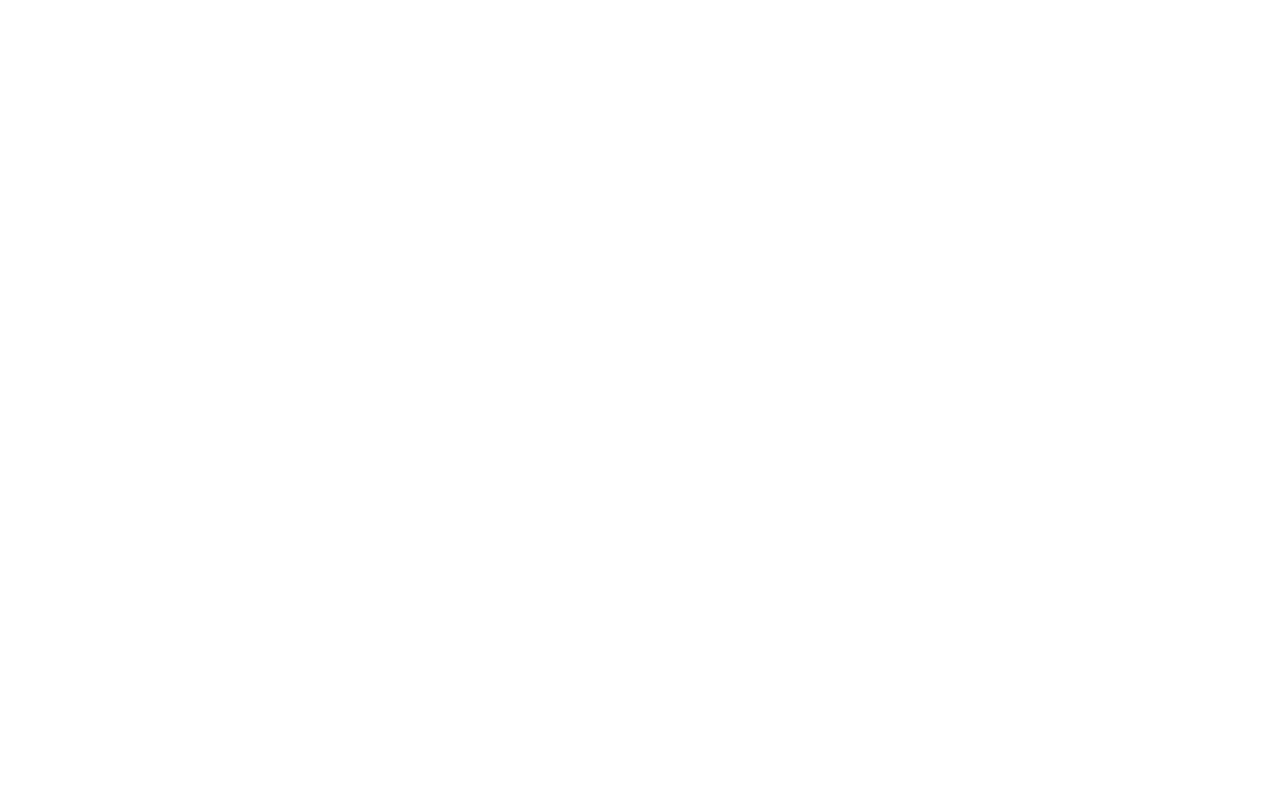
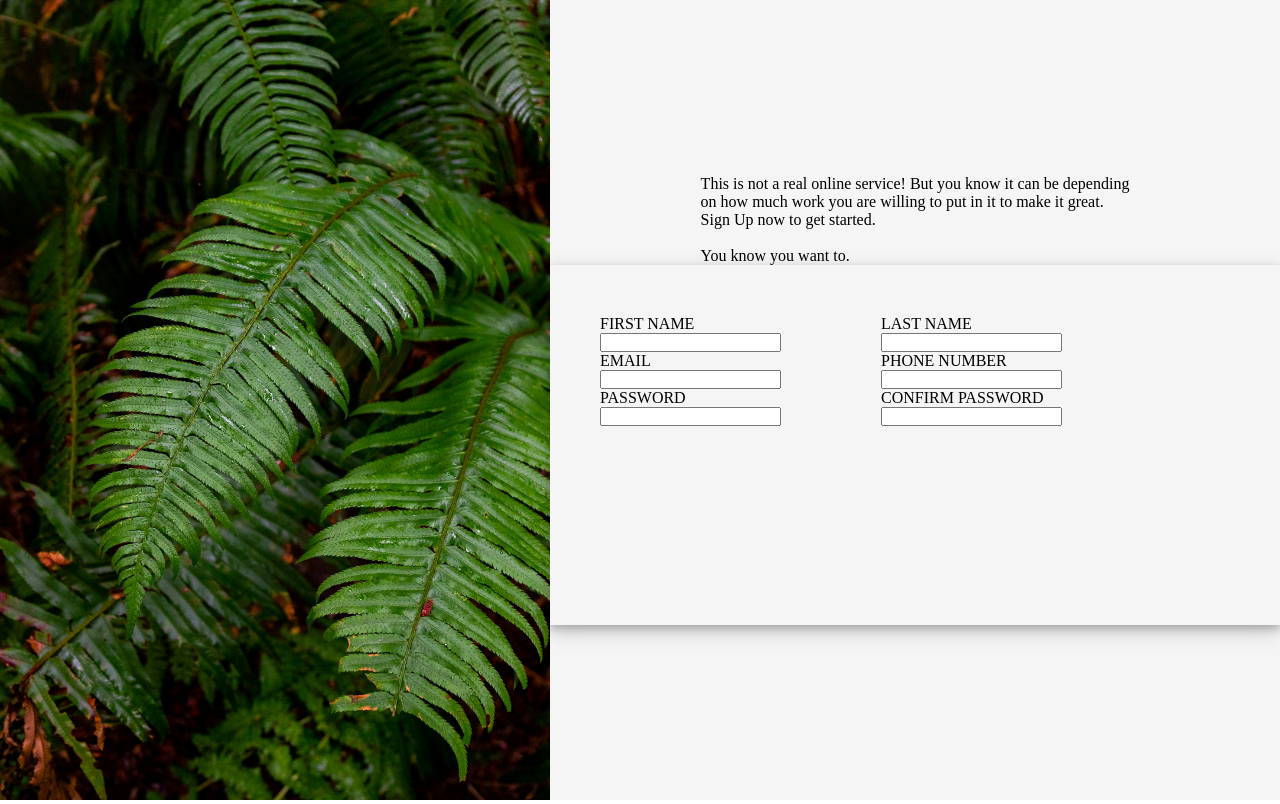
Before and after one commit to kelxir/Form-basics, a plain HTML site: page index.html in a window 1280 px wide. Drawn offline with Linux system fonts and the light colour scheme.

Commit message:
Almost finished

```diff
--- a/index.html
+++ b/index.html
@@ -7,6 +7,59 @@
     <link rel="stylesheet" href="./style.css">
 </head>
 <body>
+    <div class="container">
+        <div class="left">
+            <img src="./assets/halie-west-25xggax4bSA-unsplash.jpg" alt="">
+        </div>
+
+        <div class="right">
+            <p>This is not a real online service! But you know it can be depending<br> on how much work you are willing to put in it to make it great.<br>
+                Sign Up now to get started.
+                <br><br>
+                You know you want to.
+            </p>
+
+            <div class="form-container">
+                <form action="" class="form">
+                    <div class="l">
+                        <label for="fname">FIRST NAME</label>
+                        <br>
+                        <input type="text" name="fname" id="fname">
+
+                        <br>
+
+                        <label for="email">EMAIL</label>
+                        <br>
+                        <input type="email" name="email" id="email">
+
+                        <br>
+
+                        <label for="password">PASSWORD</label>
+                        <br>
+                        <input type="password" name="password" id="password">
+                    </div>
+
+                    <div class="r">
+                        <label for="lname">LAST NAME</label>
+                        <br>
+                        <input type="text" name="lname" id="lname">
+
+                        <br>
+
+                        <label for="number">PHONE NUMBER</label>
+                        <br>
+                        <input type="tel" name="number" id="number">
+
+                        <br>
+
+                        <label for="Cpassword">CONFIRM PASSWORD</label>
+                        <br>
+                        <input type="password" name="Cpassword" id="Cpassword">
+                    </div>
+                </form>
+            </div>
+        </div>
+    </div>
 
 </body>
 </html>
--- a/style.css
+++ b/style.css
@@ -0,0 +1,42 @@
+* {
+    margin: 0;
+    padding: 0;
+}
+
+.container {
+    display: flex;
+    height: 100vh;
+}
+
+.right {
+    display: flex;
+    flex-direction: column;
+    justify-content: center;
+    align-items: center;
+    background-color: whitesmoke;
+    width: 100%;
+}
+
+.left img{
+    width: 550px;
+    height: 100%;
+}
+
+.left {
+    width: 550px;
+    height: 100%;
+}
+
+.form {
+    display: flex;
+}
+
+.l, .r {
+    margin: 50px;
+}
+
+.form-container {
+    width: 100%;
+    height: 45%;
+    box-shadow: 0 4px 8px 0 rgba(0, 0, 0, 0.2), 0 6px 20px 0 rgba(0, 0, 0, 0.19);
+}
```
Also changed, not shown: assets/halie-west-25xggax4bSA-unsplash.jpg (added).
